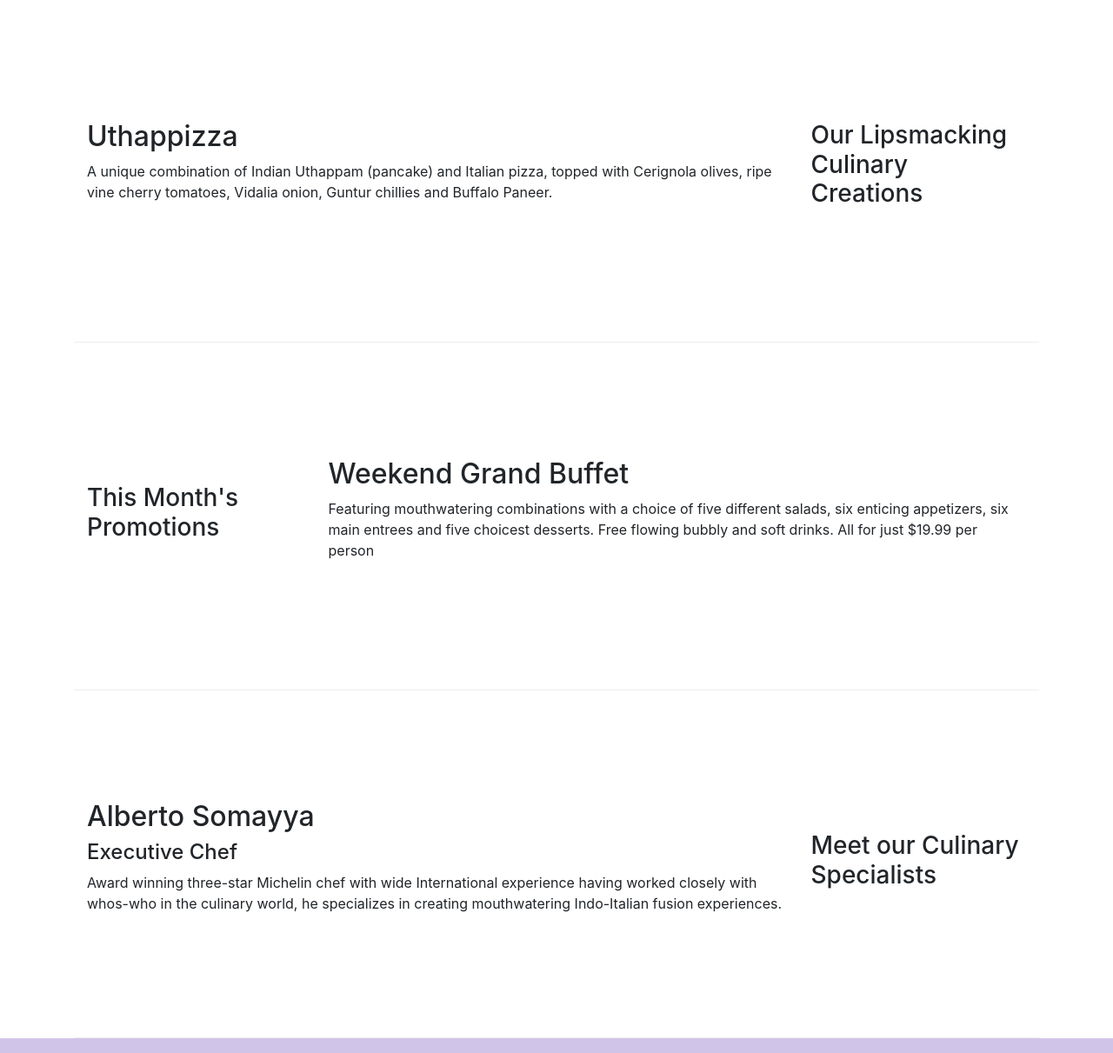
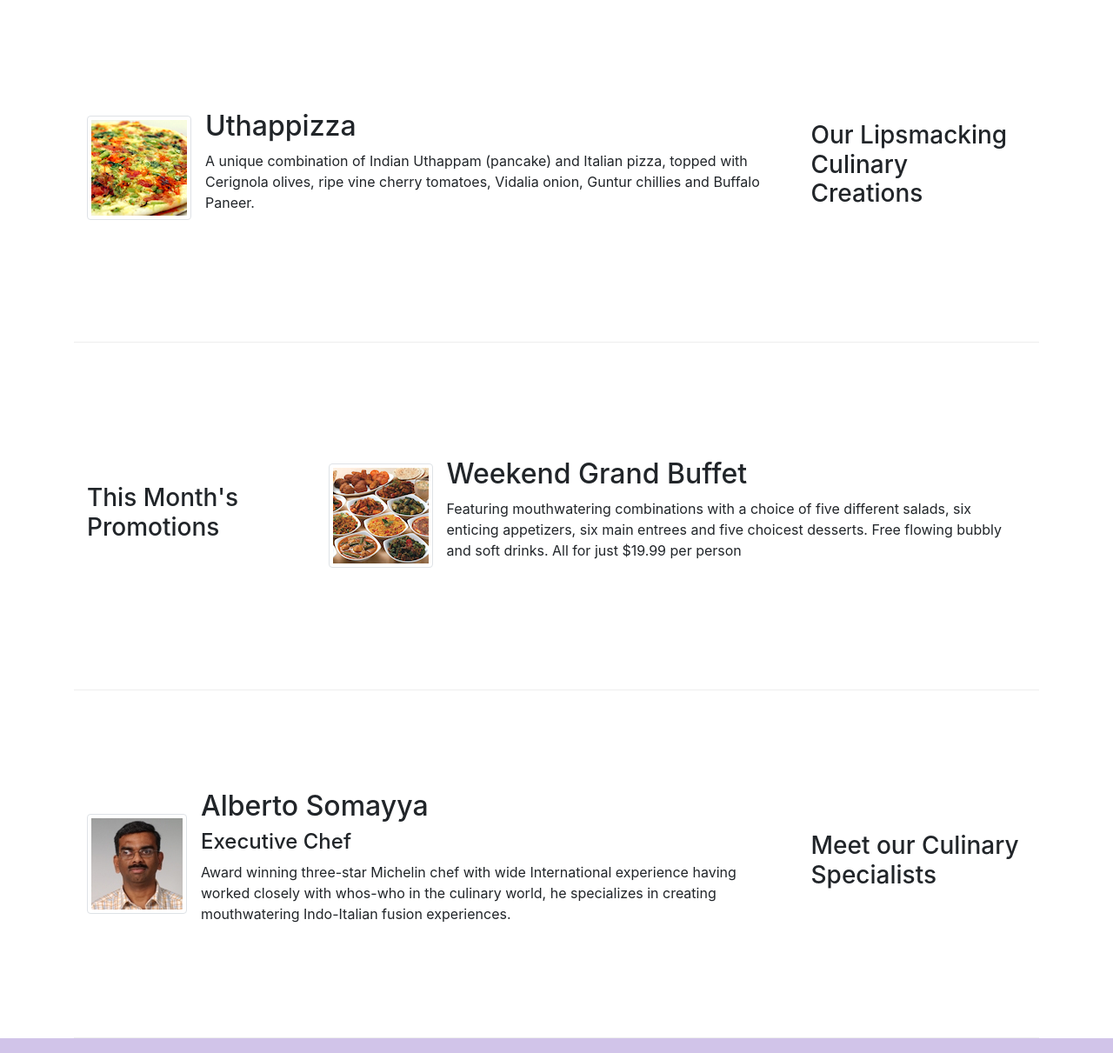
Before and after one commit to abzuar9658/Bootstrap-MERN-Specialization, a website: page index.html in a window 1280 px wide. Shown: the part 340-1551 px from the top of the page at 87% size. Drawn offline with nearby package versions, Linux system fonts and the light colour scheme.

Commit message:
Images and Media

```diff
--- a/index.html
+++ b/index.html
@@ -42,7 +42,10 @@
         >
           <span class="navbar-toggler-icon"></span>
         </button>
-        <a class="navbar-brand" href="#">Ristorante Con Fusion</a>
+        <a class="navbar-brand mr-auto" href="./index.html"
+          ><img src="img/logo.png" height="30" width="41"
+        /></a>
+
         <div class="collapse navbar-collapse" id="Navbar">
           <ul class="navbar-nav mr-auto">
             <li class="nav-item active">
@@ -80,7 +83,9 @@
               your culinary senses!
             </p>
           </div>
-          <div class="col-12 col-sm"></div>
+          <div class="col-12 col-sm align-self-center">
+            <img src="img/logo.png" class="img-fluid" />
+          </div>
         </div>
       </div>
     </header>
@@ -91,12 +96,21 @@
           <h3>Our Lipsmacking Culinary Creations</h3>
         </div>
         <div class="col col-sm order-sm-first col-md">
-          <h2>Uthappizza</h2>
-          <p>
-            A unique combination of Indian Uthappam (pancake) and Italian pizza,
-            topped with Cerignola olives, ripe vine cherry tomatoes, Vidalia
-            onion, Guntur chillies and Buffalo Paneer.
+          <div class="media">
+            <img
+              class="d-flex mr-3 img-thumbnail align-self-center"
+              src="img/uthappizza.png"
+              alt="Uthappizza"
+            />
+            <div class="media-body">
+              <h2 class="mt-0">Uthappizza</h2>
+              <p class="d-none d-sm-block">
+                A unique combination of Indian Uthappam (pancake) and Italian
+                pizza, topped with Cerignola olives, ripe vine cherry tomatoes,
+                Vidalia onion, Guntur chillies and Buffalo Paneer.
               </p>
+            </div>
+          </div>
         </div>
       </div>
 
@@ -105,13 +119,22 @@
           <h3>This Month's Promotions</h3>
         </div>
         <div class="col col-sm col-md">
-          <h2>Weekend Grand Buffet</h2>
-          <p>
-            Featuring mouthwatering combinations with a choice of five different
-            salads, six enticing appetizers, six main entrees and five choicest
-            desserts. Free flowing bubbly and soft drinks. All for just $19.99
-            per person
+          <div class="media">
+            <img
+              class="d-flex mr-3 img-thumbnail align-self-center"
+              src="img/buffet.png"
+              alt="Alberto Somayya"
+            />
+            <div class="media-body">
+              <h2 class="mt-0">Weekend Grand Buffet</h2>
+              <p class="d-none d-sm-block">
+                Featuring mouthwatering combinations with a choice of five
+                different salads, six enticing appetizers, six main entrees and
+                five choicest desserts. Free flowing bubbly and soft drinks. All
+                for just $19.99 per person
               </p>
+            </div>
+          </div>
         </div>
       </div>
 
@@ -120,14 +143,23 @@
           <h3>Meet our Culinary Specialists</h3>
         </div>
         <div class="col col-sm order-sm-first col-md">
-          <h2>Alberto Somayya</h2>
+          <div class="media">
+            <img
+              class="d-flex mr-3 img-thumbnail align-self-center"
+              src="img/alberto.png"
+              alt="Alberto Somayya"
+            />
+            <div class="media-body">
+              <h2 class="mt-0">Alberto Somayya</h2>
               <h4>Executive Chef</h4>
-          <p>
+              <p class="d-none d-sm-block">
                 Award winning three-star Michelin chef with wide International
                 experience having worked closely with whos-who in the culinary
-            world, he specializes in creating mouthwatering Indo-Italian fusion
-            experiences.
+                world, he specializes in creating mouthwatering Indo-Italian
+                fusion experiences.
               </p>
+            </div>
+          </div>
         </div>
       </div>
     </div>
```
Also changed, not shown: aboutus.html (+7 -2 lines), contactus.html (+7 -2 lines), img/alberto.png (added), img/buffet.png (added), img/logo.png (added), img/uthappizza.png (added). Lines whose indentation alone changed are shown as unchanged.
